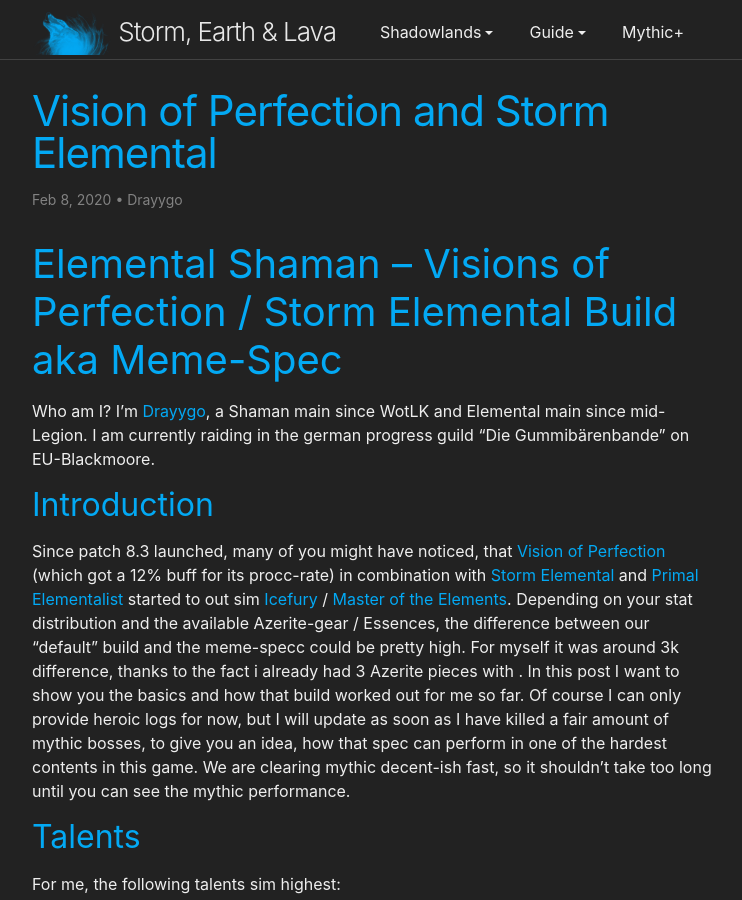
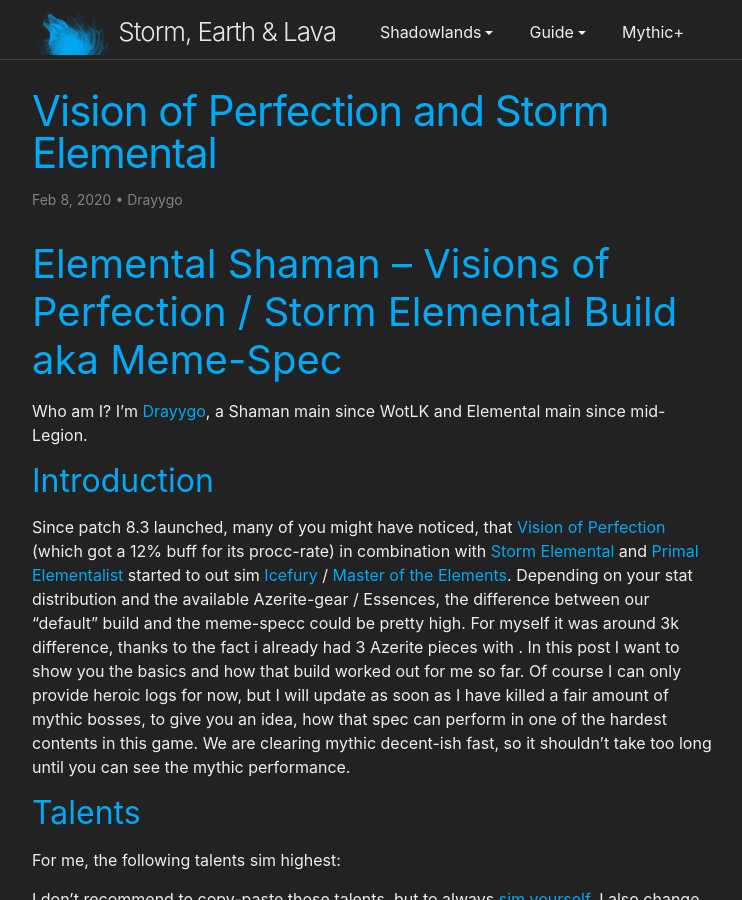
Before and after one commit to stormearthandlava/stormearthandlava.github.io, a Jekyll site: the page built from blog/_posts/2020-02-09-vop-se-build.md, in a window 1280 px wide and 900 px high. Shown: the whole window, without its empty margins (268-1010 px from the left). Built offline with Jekyll 4.4.1, drawn with Linux system fonts in a browser that asks for light colours; a script that is not in the unit is left out.

Commit message:
remove wrong guild

```diff
--- a/blog/_posts/2020-02-09-vop-se-build.md
+++ b/blog/_posts/2020-02-09-vop-se-build.md
@@ -3,12 +3,13 @@
 title: Vision of Perfection and Storm Elemental
 excerpt: The meme explained
 date: 2020-02-08 09:00:00
+updated: 2020-04-10 09:00:00
 author: Drayygo
 ---
 
 # Elemental Shaman – Visions of Perfection / Storm Elemental Build aka Meme-Spec
 
-Who am I? I'm [Drayygo](https://raider.io/characters/eu/blackmoore/Drayygo), a Shaman main since WotLK and Elemental main since mid-Legion. I am currently raiding in the german progress guild "Die Gummibärenbande" on EU-Blackmoore.
+Who am I? I'm [Drayygo](https://raider.io/characters/eu/sylvanas/Drayygo), a Shaman main since WotLK and Elemental main since mid-Legion.
 
 ## Introduction
 
```
